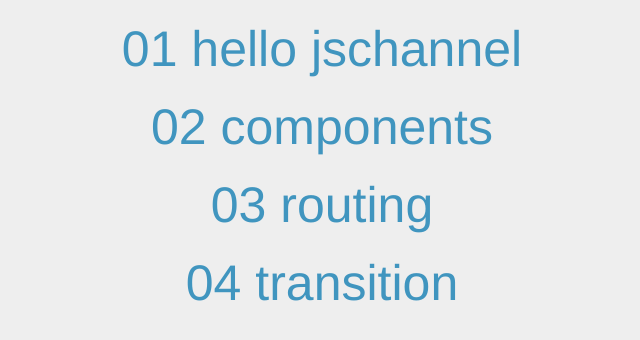
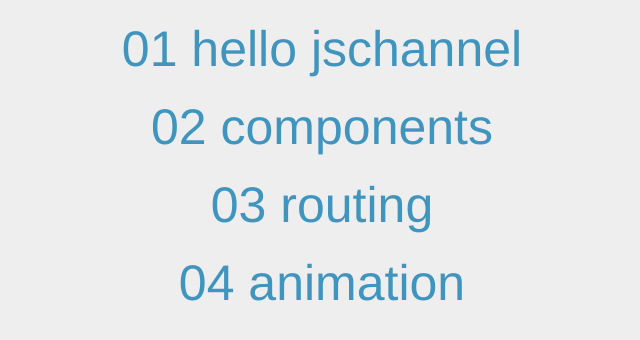
Before and after one commit to samarpanda/react-intro, a React app: page exercises/index.html in a window 1280 px wide. Shown: the whole page, without its empty margins (318-958 px from the left). Built offline with nearby package versions, Linux system fonts and the light colour scheme.

Commit message:
Directory renamed

```diff
--- a/exercises/index.html
+++ b/exercises/index.html
@@ -1 +1 @@
-<html><head><link rel="stylesheet" href="/shared.css"/></head><body id="index"><ul><li><a href="/01-hello-jschannel">01 hello jschannel</a></li><li><a href="/02-components">02 components</a></li><li><a href="/03-routing">03 routing</a></li><li><a href="/04-transition">04 transition</a></li></ul></body></html>
+<html><head><link rel="stylesheet" href="/shared.css"/></head><body id="index"><ul><li><a href="/01-hello-jschannel">01 hello jschannel</a></li><li><a href="/02-components">02 components</a></li><li><a href="/03-routing">03 routing</a></li><li><a href="/04-animation">04 animation</a></li></ul></body></html>
```
Also changed, not shown: exercises/04-animation/index.html (added, +1 -0 lines), exercises/04-transition/index.html (deleted, +0 -1 lines), exercises/04-animation/index.js (renamed from exercises/04-transition/index.js).
